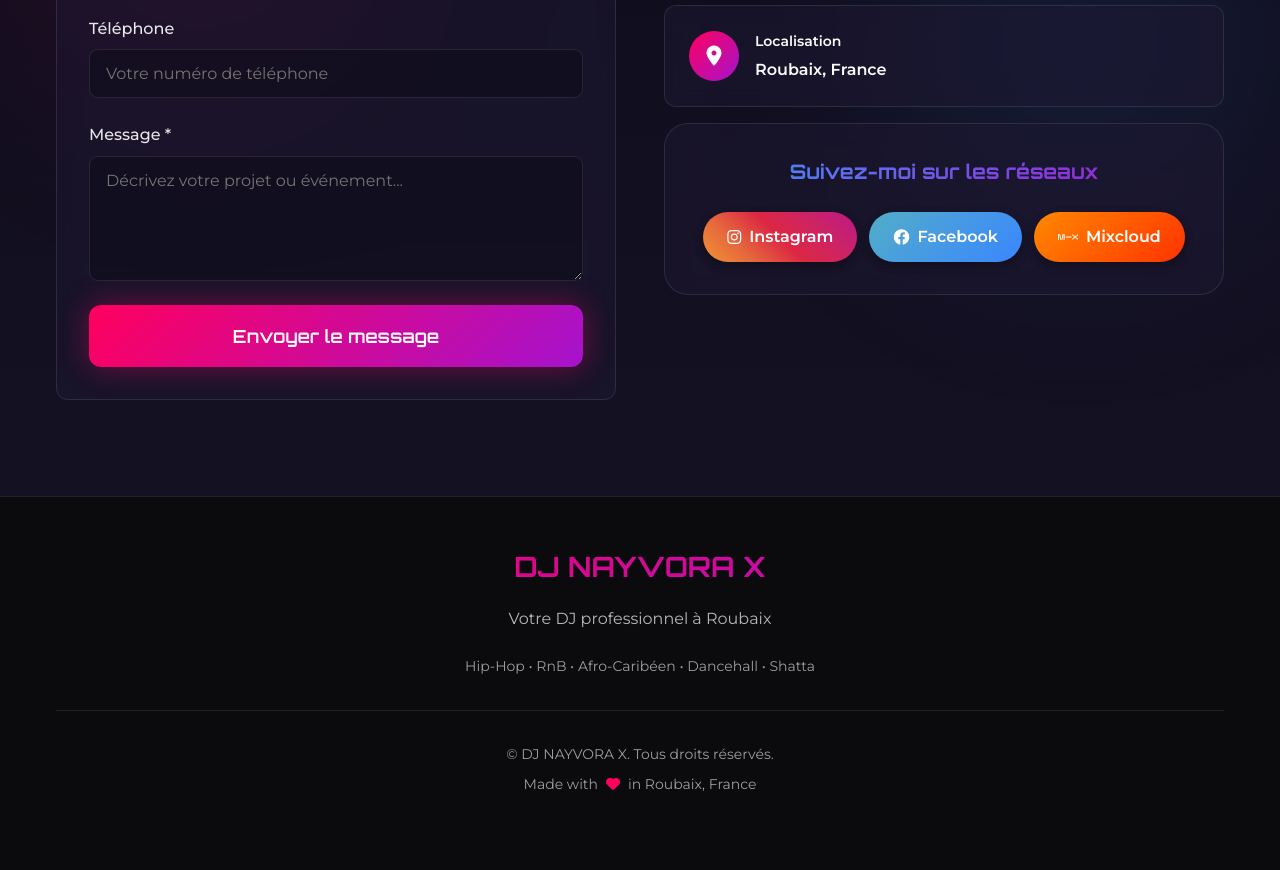
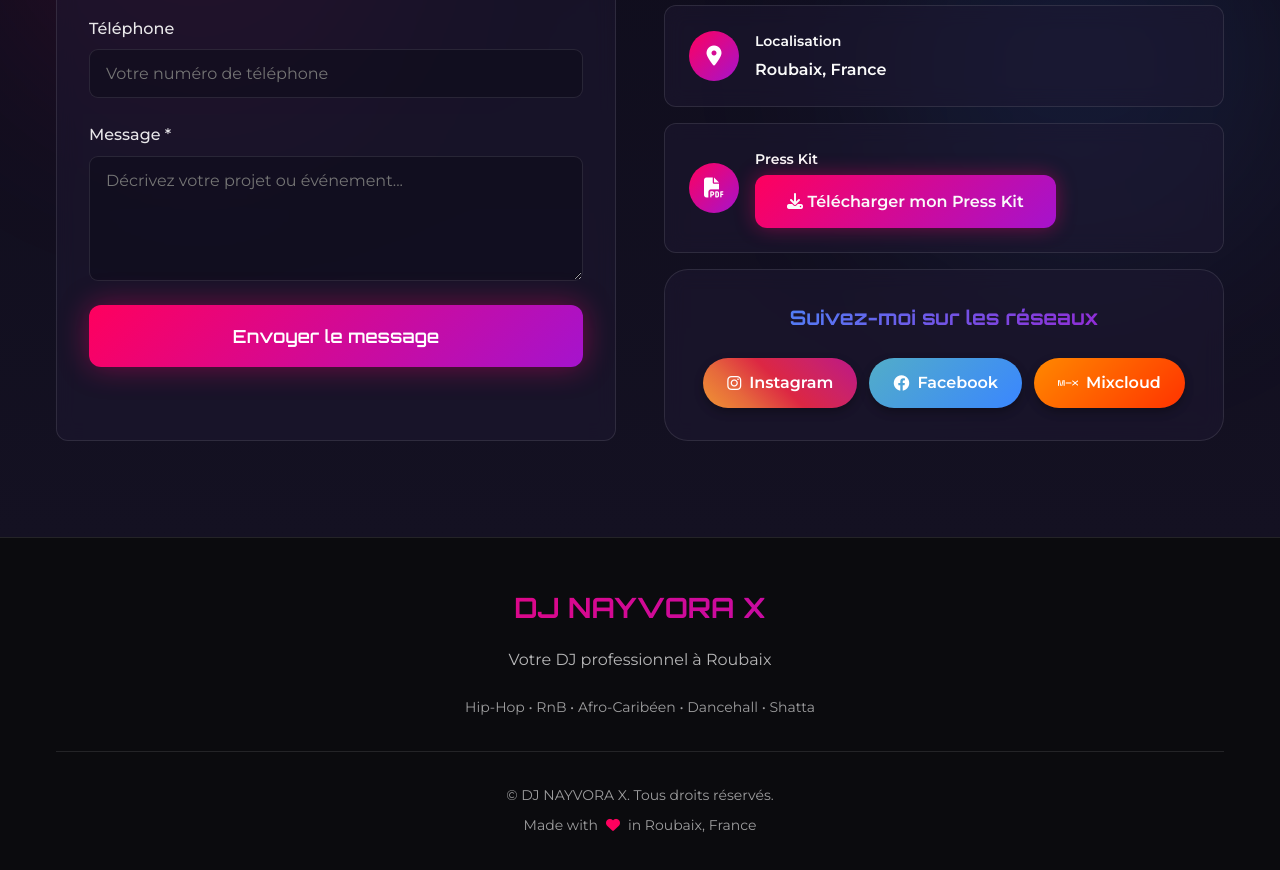
Before and after one commit to djmrstofficielevenementiel/djmrstofficielevenementiel, a plain HTML site: page index.html in a window 1280 px wide. Shown: the part 6640-7510 px from the top of the page. Before the commit the page ends 7483 px from the top, so only its background shows below. Drawn offline with Linux system fonts and the light colour scheme.

Commit message:
Ajout du Press Kit

```diff
--- a/index.html
+++ b/index.html
@@ -1032,6 +1032,34 @@
                     </div>
 
 
+                    <!-- Press Kit -->
+                    <div class="info-card">
+
+                        <div class="info-icon">
+                            <i class="fas fa-file-pdf"></i>
+                        </div>
+
+                        <div class="info-content">
+
+                            <p class="info-label">
+                                Press Kit
+                            </p>
+
+                            <a href="./assets/Press-Kit-DJ-NAYVORA-X.pdf"
+                               target="_blank"
+                               rel="noopener noreferrer"
+                               class="btn btn-neon">
+
+                                <i class="fas fa-download"></i>
+                                Télécharger mon Press Kit
+
+                            </a>
+
+                        </div>
+
+                    </div>
+
+
                     <!-- Social Networks -->
                     <div class="social-card">
 
```
